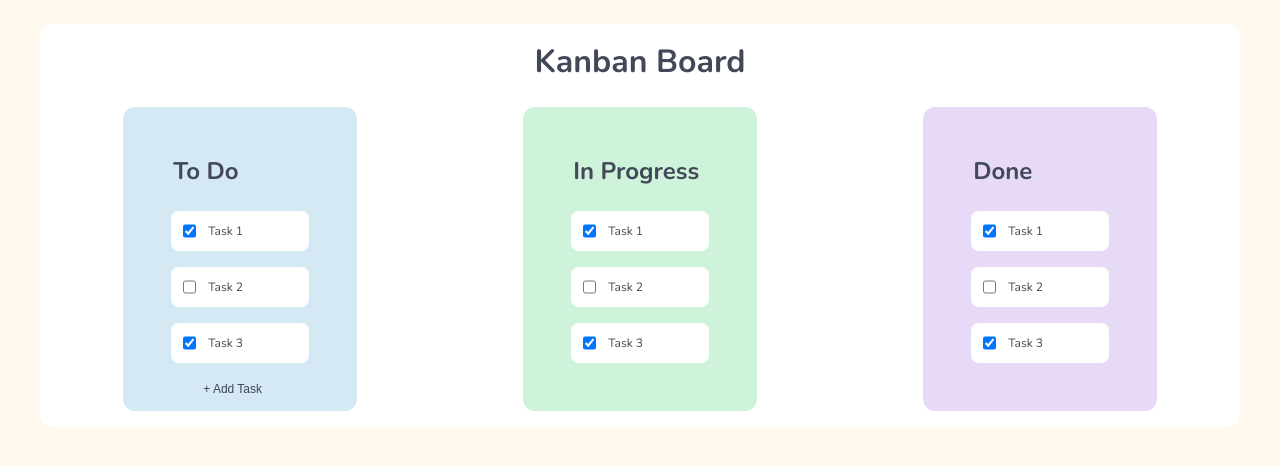
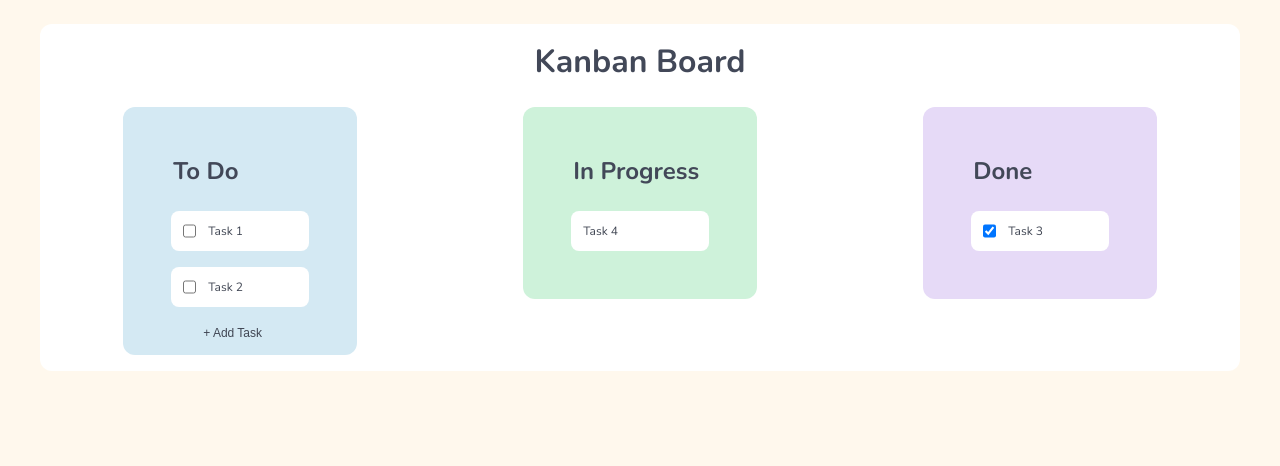
Before and after one commit to Yuri-Romeu/KanbanBoard-React, a React (Vite) app: page / in a window 1280 px wide. Shown: the top 466 px of the page. Built offline with nearby package versions, Linux system fonts and the light colour scheme.

Commit message:
utilizando o redux para organizar tarefas nas colunas

```diff
--- a/src/App.tsx
+++ b/src/App.tsx
@@ -10,9 +10,9 @@ function App() {
                     <Title type="primary">Kanban Board</Title>
 
                     <ColumnsWrapper>
-                         <Columns title="To Do" color="#D4E9F3" main />
-                         <Columns title="In Progress" color="#CEF2DA" />
-                         <Columns title="Done" color="#E6DAF7" />
+                         <Columns title="To Do" color="#D4E9F3" type="ToDO" />
+                         <Columns title="In Progress" color="#CEF2DA" type="InProgress" />
+                         <Columns title="Done" color="#E6DAF7" type="Done" />
                     </ColumnsWrapper>
                </Container>
           </Provider>
--- a/src/components/Columns/index.tsx
+++ b/src/components/Columns/index.tsx
@@ -1,23 +1,34 @@
 import { Title } from '../../styles';
+import { AddTask, Content } from './styles';
+import { useSelector } from 'react-redux';
+import type { RootState } from '../../store';
 import Task from '../Task';
-import { AddTask, Content } from './styles';
 
 type Props = {
      title: string;
      color: string;
-     main?: boolean;
+     type: 'ToDO' | 'InProgress' | 'Done';
 };
 
-const Columns = ({ title, color, main }: Props) => {
+const Columns = ({ title, color, type }: Props) => {
+     const tasks = useSelector((state: RootState) => state.task);
+
+     const filteredTasks = tasks.filter(task => {
+          if (type === 'ToDO') return task.done === false;
+          if (type === 'InProgress') return task.done === 'processing';
+          if (type === 'Done') return task.done === true;
+          return false;
+     });
+
      return (
           <Content color={color}>
                <Title type="secondary">{title}</Title>
 
-               <Task titleTask="Task 1" done />
-               <Task titleTask="Task 2" done={false} />
-               <Task titleTask="Task 3" done />
+               {filteredTasks.map(task => (
+                    <Task key={task.id} titleTask={task.titleTask} done={task.done} />
+               ))}
 
-               {main && (
+               {type === 'ToDO' && (
                     <>
                          <AddTask>+ Add Task</AddTask>
                     </>
--- a/src/components/Task/index.tsx
+++ b/src/components/Task/index.tsx
@@ -2,13 +2,18 @@ import { Container, TitleTask } from './styles';
 
 type Props = {
      titleTask: string;
-     done: boolean;
+     done: boolean | 'processing';
 };
 
 const Task = ({ titleTask, done }: Props) => {
      return (
           <Container>
-               <input type="checkbox" checked={done} />
+               {done === 'processing' ? (
+                    <input type="checkbox" style={{ display: 'none' }} />
+               ) : (
+                    <input type="checkbox" checked={done} />
+               )}
+
                <TitleTask>{titleTask}</TitleTask>
           </Container>
      );
--- a/src/store/reducers/task.ts
+++ b/src/store/reducers/task.ts
@@ -4,10 +4,10 @@ import type { PayloadAction } from '@reduxjs/toolkit';
 type Task = {
      id: number;
      titleTask: string;
-     done: boolean;
+     done: boolean | 'processing';
 };
 
-const initialState = [
+const initialState: Task[] = [
      {
           id: 1,
           titleTask: 'Task 1',
@@ -26,7 +26,7 @@ const initialState = [
      {
           id: 4,
           titleTask: 'Task 4',
-          done: false,
+          done: 'processing',
      },
 ];
 
@@ -41,8 +41,18 @@ const taskSlice = createSlice({
           removeTask: (state, action: PayloadAction<number>) => {
                return state.filter(task => task.id !== action.payload);
           },
+
+          updateTaskStatus: (
+               state,
+               action: PayloadAction<{ id: number; done: boolean | 'processing' }>,
+          ) => {
+               const task = state.find(t => t.id === action.payload.id);
+               if (task) {
+                    task.done = action.payload.done;
+               }
+          },
      },
 });
 
-export const { addTask, removeTask } = taskSlice.actions;
+export const { addTask, removeTask, updateTaskStatus } = taskSlice.actions;
 export default taskSlice.reducer;
```
